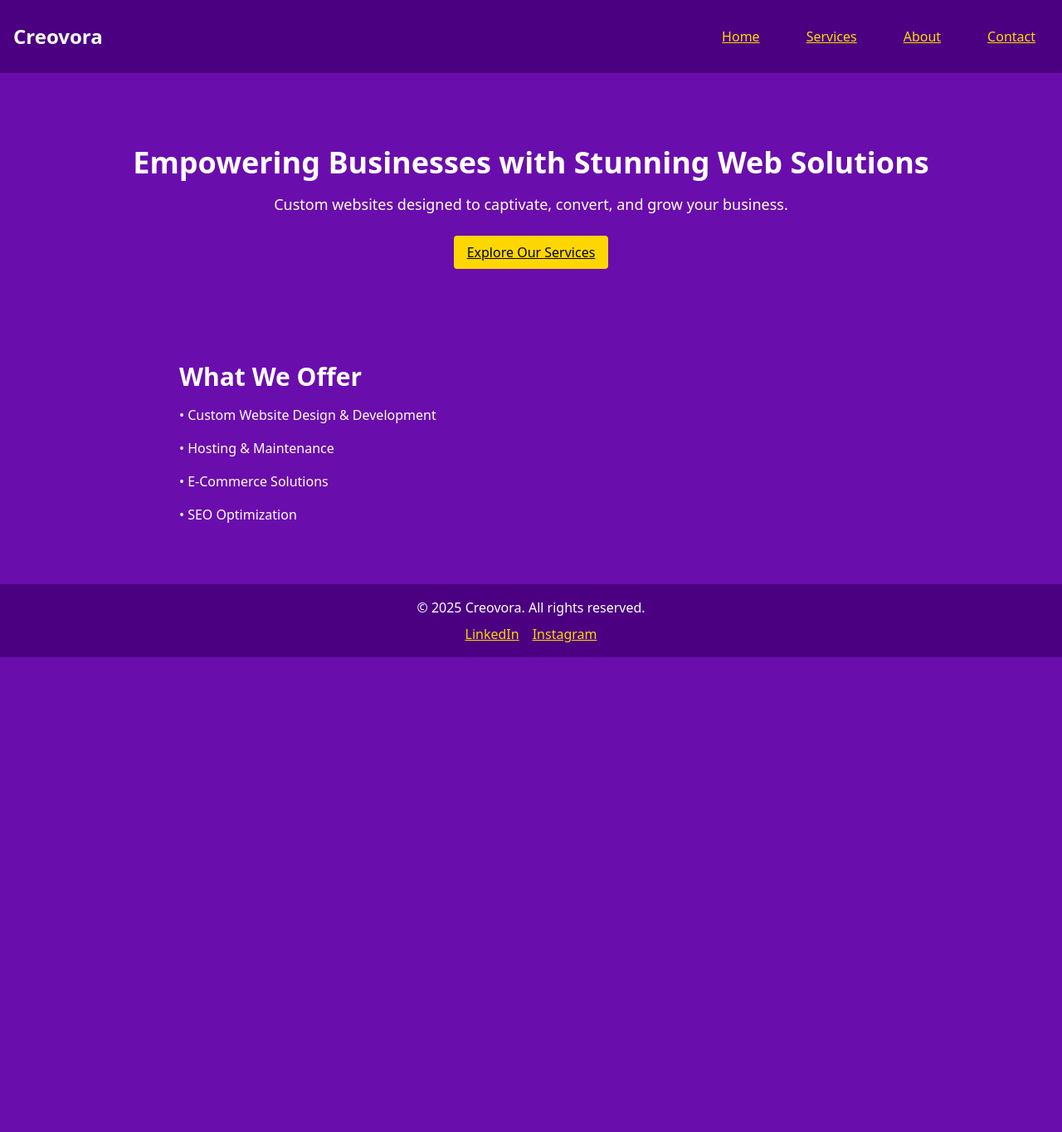
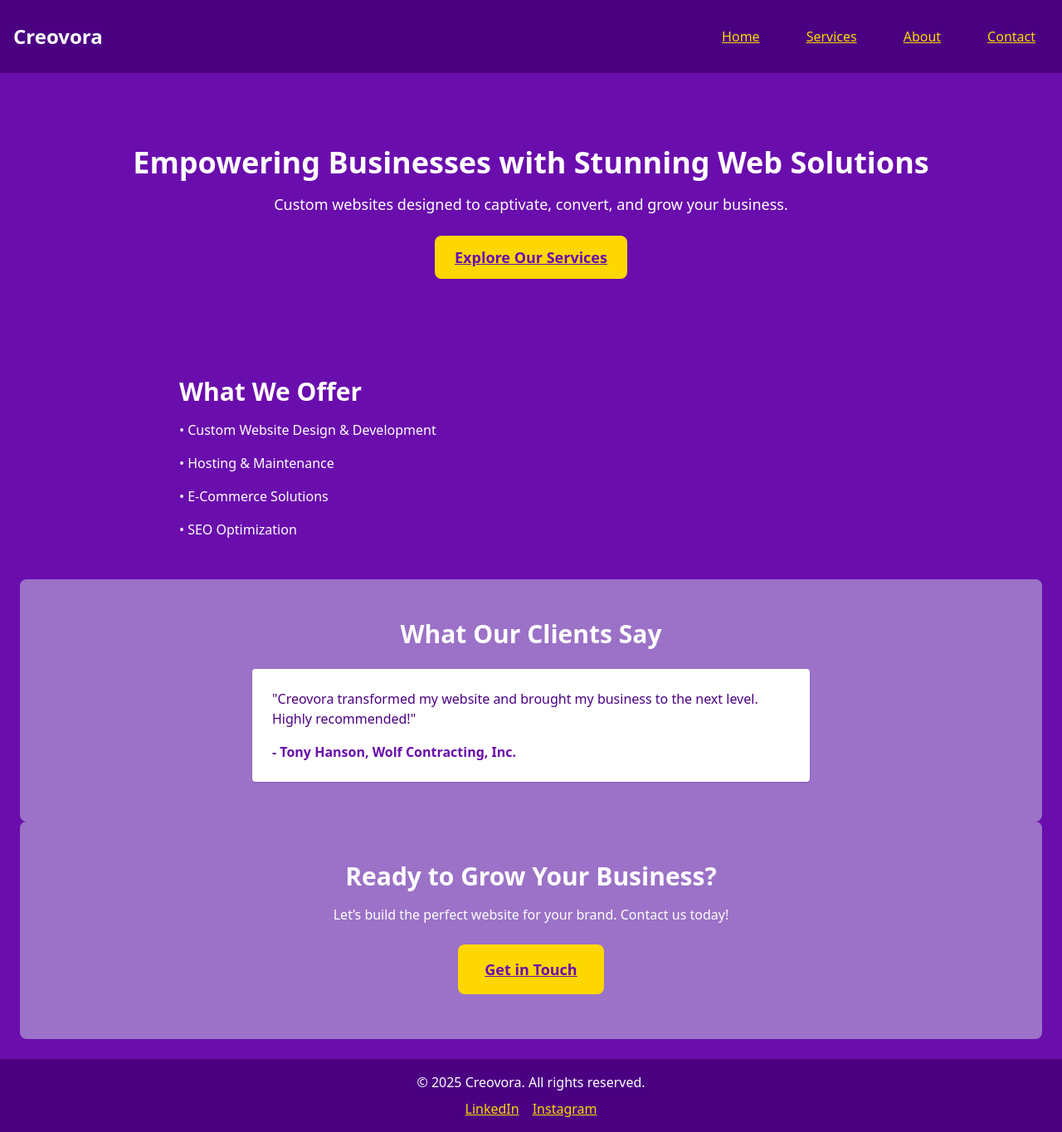
Before and after one commit to Creovora/creovora-website, a Next.js app: page / in a window 1280 px wide. Shown: the whole page at 83% size. Before the commit the page ends 800 px from the top, so only its background shows below. Built offline with nearby package versions, Linux system fonts and the light colour scheme.

Commit message:
Changes to global CSS and tailwind.config. Updates to home page copntent.

```diff
--- a/src/app/page.tsx
+++ b/src/app/page.tsx
@@ -17,9 +17,10 @@ export default function HomePage() {
         </p>
         <a
           href="/services"
-          className="mt-6 inline-block bg-accent text-black py-2 px-4 rounded hover:bg-lightPurple"
+          className="relative mt-6 inline-block py-3 px-6 text-lg font-bold text-primary bg-accent rounded-lg overflow-hidden group"
         >
-          Explore Our Services
+          <span className="absolute inset-0 bg-white transform translate-y-full -translate-x-full group-hover:translate-y-0 group-hover:translate-x-0 transition-transform duration-300 ease-in-out"></span>
+          <span className="relative z-10 group-hover:text-primary">Explore Our Services</span>
         </a>
       </div>
 
@@ -33,6 +34,35 @@ export default function HomePage() {
           <li>• SEO Optimization</li>
         </ul>
       </div>
+
+      {/* Testimonials Section */}
+      <div className="bg-lightPurple py-12 rounded-lg">
+        <h2 className="text-3xl font-bold text-center mb-6">What Our Clients Say</h2>
+        <div className="max-w-2xl mx-auto bg-white shadow p-6 rounded">
+          <p className="text-darkPurple">
+            "Creovora transformed my website and brought my business to the next
+            level. Highly recommended!"
+          </p>
+          <span className="block mt-4 font-bold text-primary">
+            - Tony Hanson, Wolf Contracting, Inc.
+          </span>
+        </div>
+      </div>
+
+      {/* Call to Action Section */}
+      <div className="bg-lightPurple text-white py-12 text-center rounded-lg">
+        <h2 className="text-3xl font-bold">Ready to Grow Your Business?</h2>
+        <p className="mt-4">
+          Let’s build the perfect website for your brand. Contact us today!
+        </p>
+        <a
+          href="/contact"
+          className="relative inline-block mt-6 py-4 px-8 text-lg font-bold text-primary bg-accent rounded-lg overflow-hidden group"
+        >
+          <span className="absolute inset-0 bg-white transform translate-y-full -translate-x-full group-hover:translate-y-0 group-hover:translate-x-0 transition-transform duration-300 ease-in-out"></span>
+          <span className="relative z-10 group-hover:text-primary">Get in Touch</span>
+        </a>
+      </div>
     </div>
   );
 }
--- a/tailwind.config.ts
+++ b/tailwind.config.ts
@@ -1,9 +1,7 @@
-import { Config } from 'tailwindcss';
-
 const config: Config = {
   content: [
-    './src/app/**/*.{js,ts,jsx,tsx}', // App directory
-    './src/components/**/*.{js,ts,jsx,tsx}', // Components directory
+    './src/app/**/*.{js,ts,jsx,tsx}',
+    './src/components/**/*.{js,ts,jsx,tsx}',
   ],
   theme: {
     extend: {
@@ -13,6 +11,10 @@ const config: Config = {
         lightPurple: '#9B72C7',
         darkPurple: '#4B0082',
       },
+      textColor: {
+        accent: '#FFD700', // Gold
+        lightPurple: '#9B72C7',
+      },
     },
   },
   plugins: [],
```
